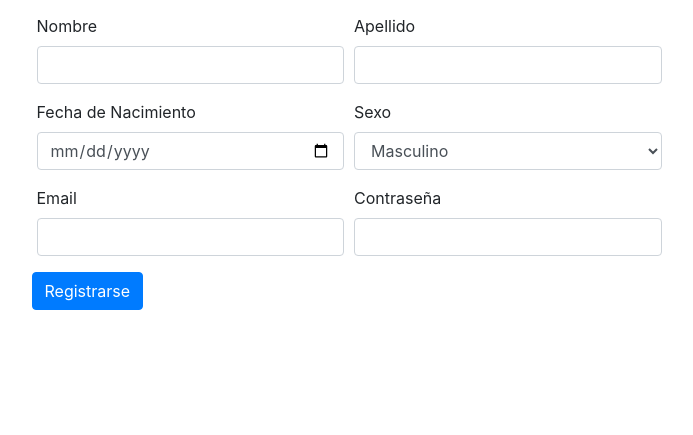
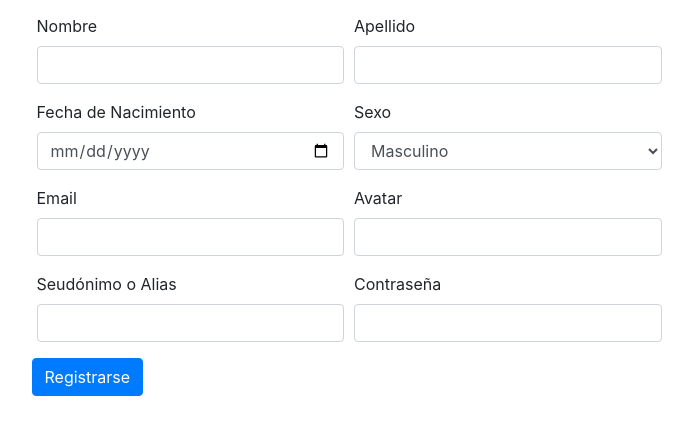
Before and after one commit to ArielitoUV/ProyectoStorianWeb, a Django app: template StorianWeb/core/templates/core/registro.html in a window 1280 px wide. Shown: the part 184-619 px from the top of the page, without its empty margins (291-984 px from the left). Run offline with Django 4.2, Linux system fonts and the light colour scheme; the template is opened without the code that fills it, so the values that code supplies are empty.

Commit message:
registro

```diff
--- a/StorianWeb/core/templates/core/registro.html
+++ b/StorianWeb/core/templates/core/registro.html
@@ -50,6 +50,14 @@
                         <input type="email" class="form-control" id="email" name="email" required>
                     </div>
                     <div class="form-group col-md-6">
+                        <label for="avatar">Avatar</label>
+                        <input type="url" class="form-control" id="avatar" name="avatar" required>
+                    </div>
+                    <div class="form-group col-md-6">
+                        <label for="seudonimo">Seudónimo o Alias</label>
+                        <input type="text" class="form-control" id="seudonimo" name="seudonimo">
+                    </div>
+                    <div class="form-group col-md-6">
                         <label for="contrasena">Contraseña</label>
                         <input type="password" class="form-control" id="contrasena" name="contrasena" required>
                     </div>
```
